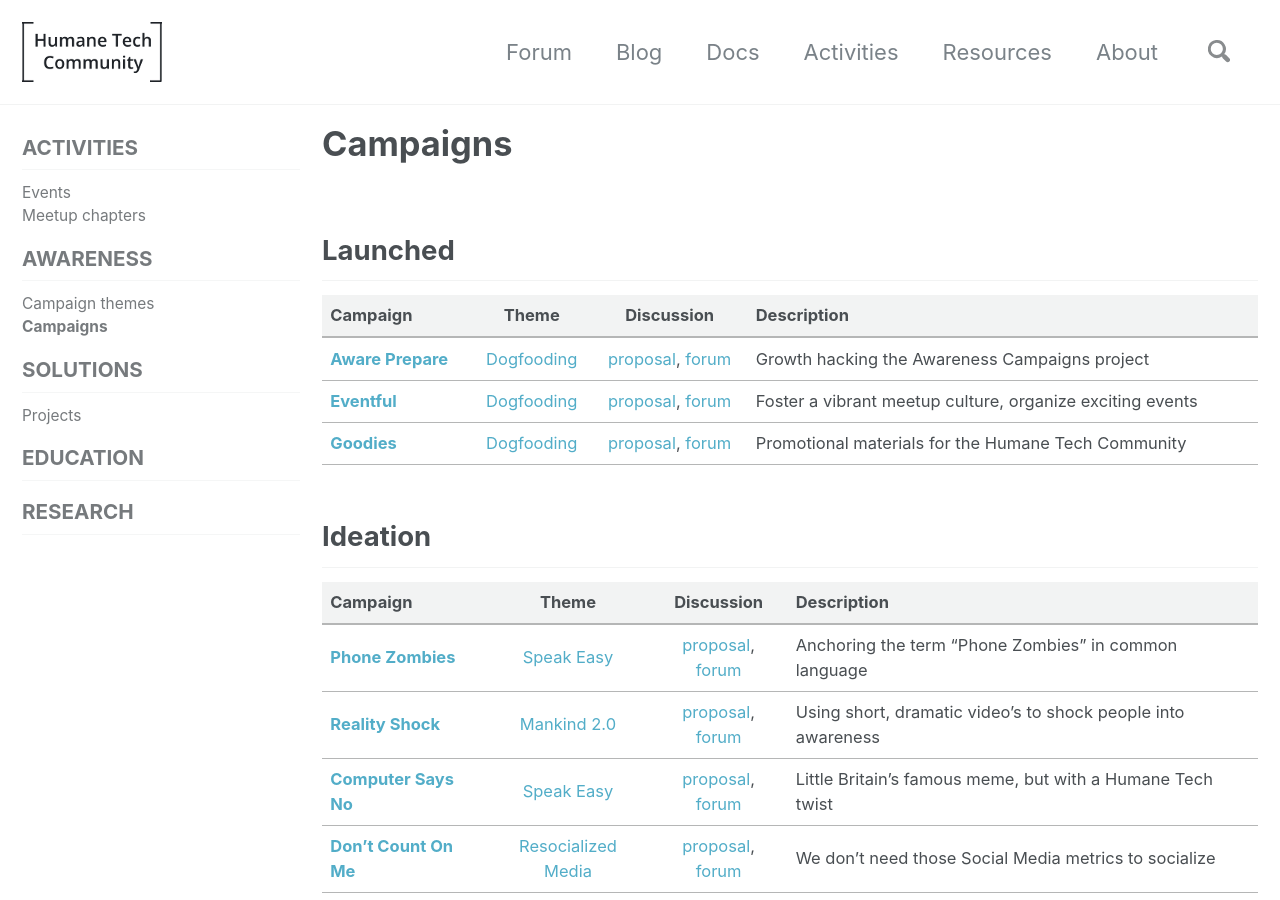
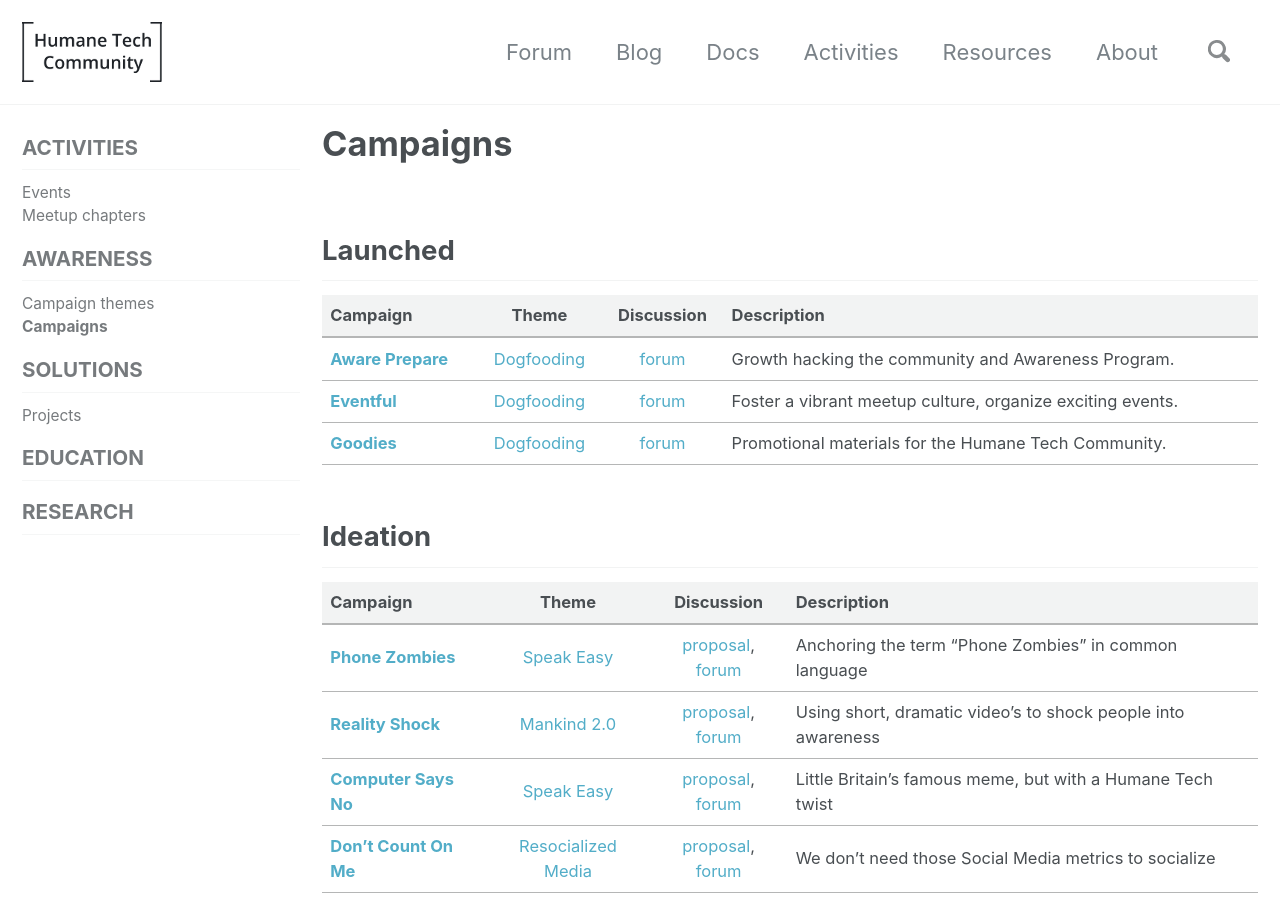
Before and after one commit to humanetech-community/community-hub, a Jekyll site: the page built from _activities/01-awareness-program/01-campaigns/00-campaigns-root.md, in a window 1280 px wide and 900 px high. Built offline with Jekyll 4.4.1, drawn with Linux system fonts in a browser that asks for light colours; cached includes are drawn as plain includes; nearby versions of some CDN libraries.

Commit message:
Add navigation for Campaign deliverables (#65)

```diff
--- a/_activities/01-awareness-program/01-campaigns/00-campaigns-root.md
+++ b/_activities/01-awareness-program/01-campaigns/00-campaigns-root.md
@@ -7,16 +7,16 @@
   nav: "activities"
 custom_pagination:
   prev: /awareness-program/campaign-themes/
-  next: /activities/solutions-program/
+  next: /awareness-program/deliverables/
 ---
 
 ## Launched
 
 | Campaign | Theme | Discussion | Description |
 | :--- | :---: | :---: | :--- |
-| [**Aware Prepare**](https://github.com/humanetech-community/humanetech-community-awareness/tree/master/campaigns/aware-prepare) | [Dogfooding](https://github.com/humanetech-community/humanetech-community-awareness/tree/master/themes/dogfooding/README.md) | [proposal](https://github.com/humanetech-community/humanetech-community-awareness/issues/24), [forum](https://community.humanetech.com/t/phone-zombies-campaign-anchoring-the-term-phone-zombies-in-common-language/2710) | Growth hacking the Awareness Campaigns project |
-| [**Eventful**](https://github.com/humanetech-community/humanetech-community-awareness/tree/master/campaigns/eventful) | [Dogfooding](https://github.com/humanetech-community/humanetech-community-awareness/tree/master/themes/dogfooding/README.md) | [proposal](https://github.com/humanetech-community/humanetech-community-awareness/issues/62), [forum](https://community.humanetech.com/t/eventful-campaign-foster-a-vibrant-meetup-culture-organize-exciting-events/3024) | Foster a vibrant meetup culture, organize exciting events |
-| [**Goodies**](https://github.com/humanetech-community/humanetech-community-awareness/tree/master/campaigns/goodies) | [Dogfooding](https://github.com/humanetech-community/humanetech-community-awareness/tree/master/themes/dogfooding/README.md) | [proposal](https://github.com/humanetech-community/humanetech-community-awareness/issues/65), [forum](https://community.humanetech.com/t/goodies-promotional-materials-for-the-humane-tech-community/3222) | Promotional materials for the Humane Tech Community |
+| [**Aware Prepare**](/awareness-program/campaigns/aware-prepare) | [Dogfooding](/awareness-program/campaign-themes/dogfooding/) | [forum](https://community.humanetech.com/t/2839) | Growth hacking the community and Awareness Program. |
+| [**Eventful**](/awareness-program/campaigns/eventful) | [Dogfooding](/awareness-program/campaign-themes/dogfooding/) | [forum](https://community.humanetech.com/t/3024) | Foster a vibrant meetup culture, organize exciting events. |
+| [**Goodies**](/awareness-program/campaigns/goodies) | [Dogfooding](/awareness-program/campaign-themes/dogfooding/) | [forum](https://community.humanetech.com/t/3222) | Promotional materials for the Humane Tech Community. |
 
 ## Ideation
 
```
Also changed, not shown: _activities/01-awareness-program/00-awareness-program-root.md (+1 -1 lines), _activities/01-awareness-program/00-campaign-themes/00-campaign-themes-root.md (+9 -0 lines), _activities/01-awareness-program/02-deliverables/00-deliverables-root.md (added, +11 -0 lines).
